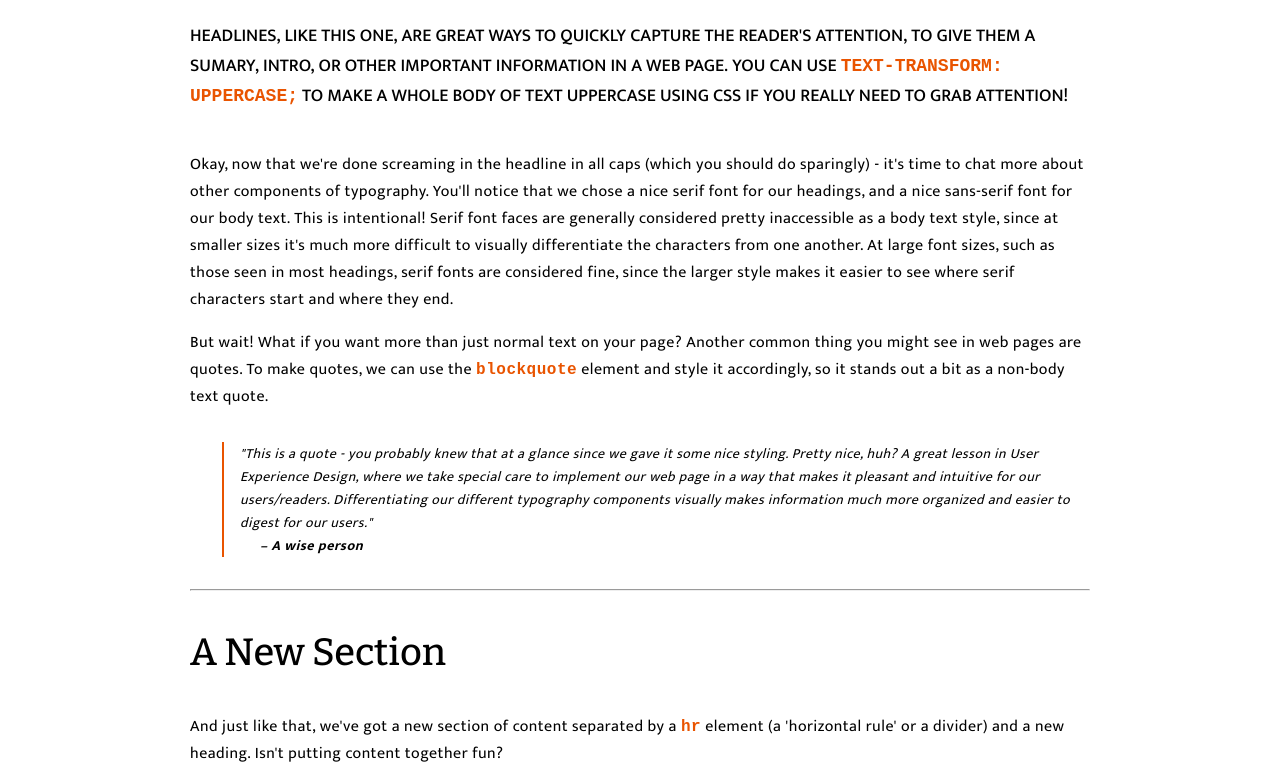
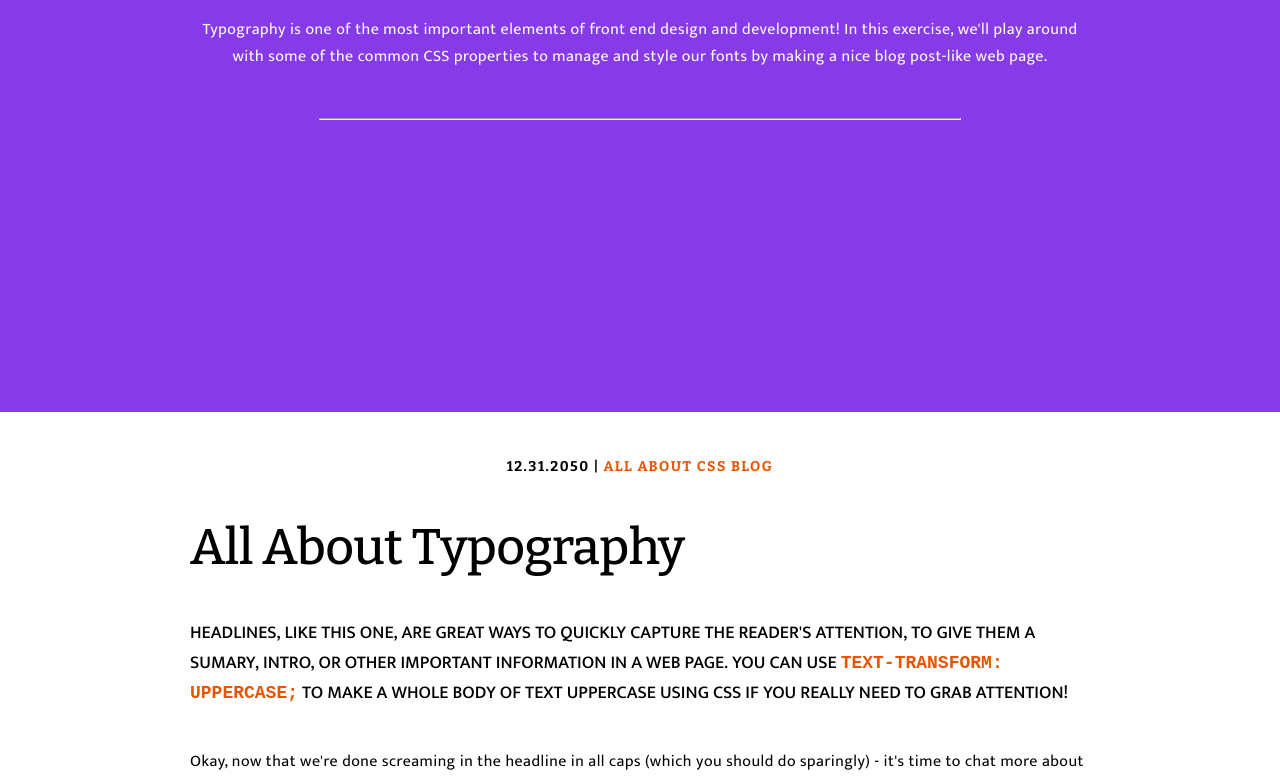
Before and after one commit to Binkybinx/Blog-Post, a plain HTML site: page index.html in a window 1280 px wide. Shown: the part 388-1168 px from the top of the page. Drawn offline with nearby package versions, Linux system fonts and the light colour scheme.

Commit message:
add full size hero

```diff
--- a/index.html
+++ b/index.html
@@ -13,7 +13,16 @@
     <title>Typography Blog Post</title>
   </head>
   <body>
-    <h1>A Blog Post</h1>
+    <div class="hero">
+      <h1>A Blog Post</h1>
+      <p>
+        Typography is one of the most important elements of front end design and
+        development! In this exercise, we'll play around with some of the common
+        CSS properties to manage and style our fonts by making a nice blog
+        post-like web page.
+      </p>
+      <hr />
+    </div>
     <div class="content">
       <p class="info">12.31.2050 | <span>ALL ABOUT CSS BLOG</span></p>
       <h2>All About Typography</h2>
--- a/style.css
+++ b/style.css
@@ -20,6 +20,7 @@ h1 {
   font-size: 80px;
   font-weight: 400;
   letter-spacing: -1.5px;
+  margin: 0;
 }
 
 h2 {
@@ -50,6 +51,31 @@ h6 {
 code {
   color: #e95400;
   font-weight: bold;
+}
+
+.hero {
+  background-color: #863ae8;
+  height: 100vh;
+  color: white;
+  text-align: center;
+
+  /*Don't worry about this code yet */
+  display: flex;
+  flex-direction: column;
+  align-items: center;
+  justify-content: center;
+}
+
+.hero h1,
+.hero p {
+  width: 75%;
+  max-width: 900px;
+  margin: 16px 0;
+}
+
+.hero hr {
+  width: 50%;
+  margin: 32px 0;
 }
 
 .content {
```
